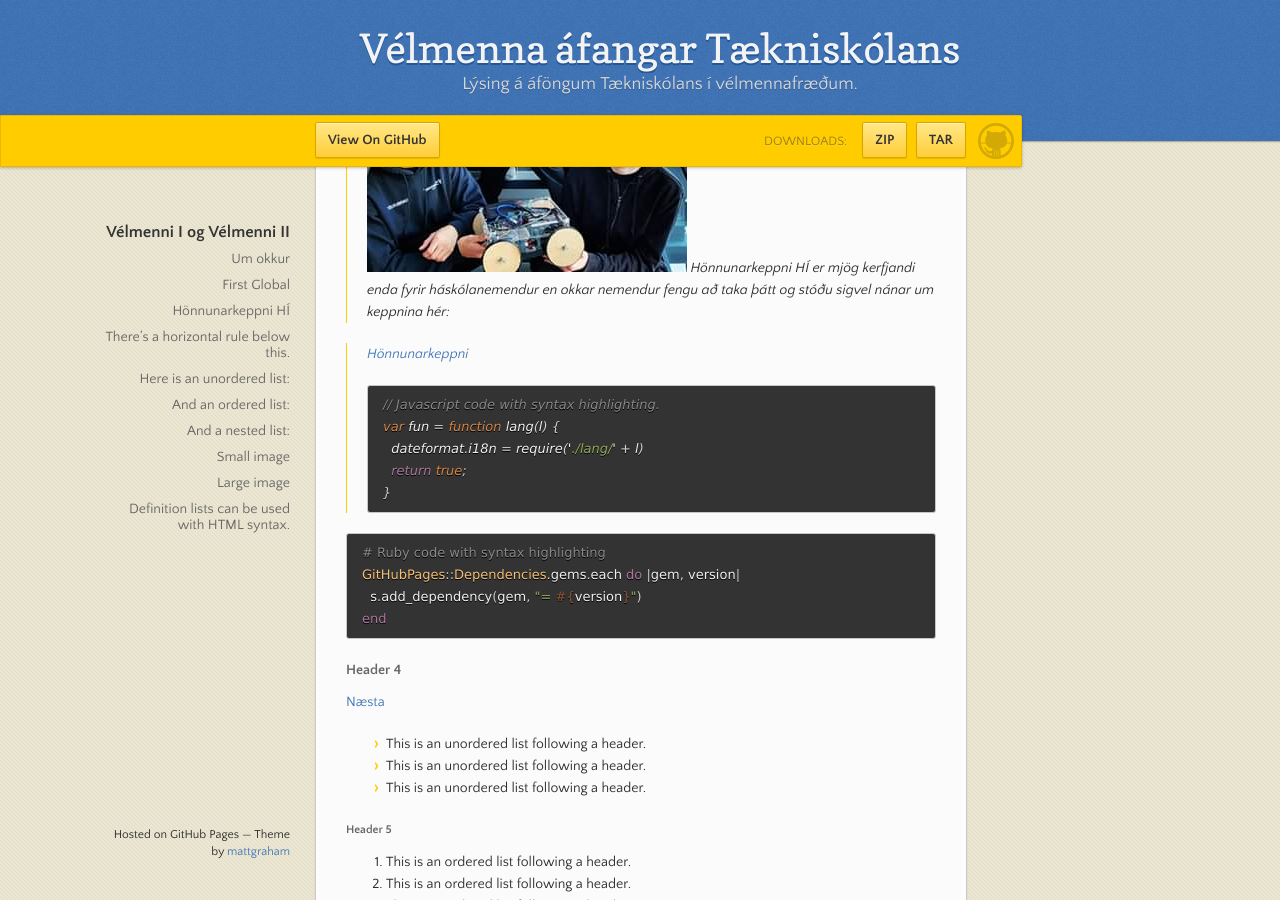
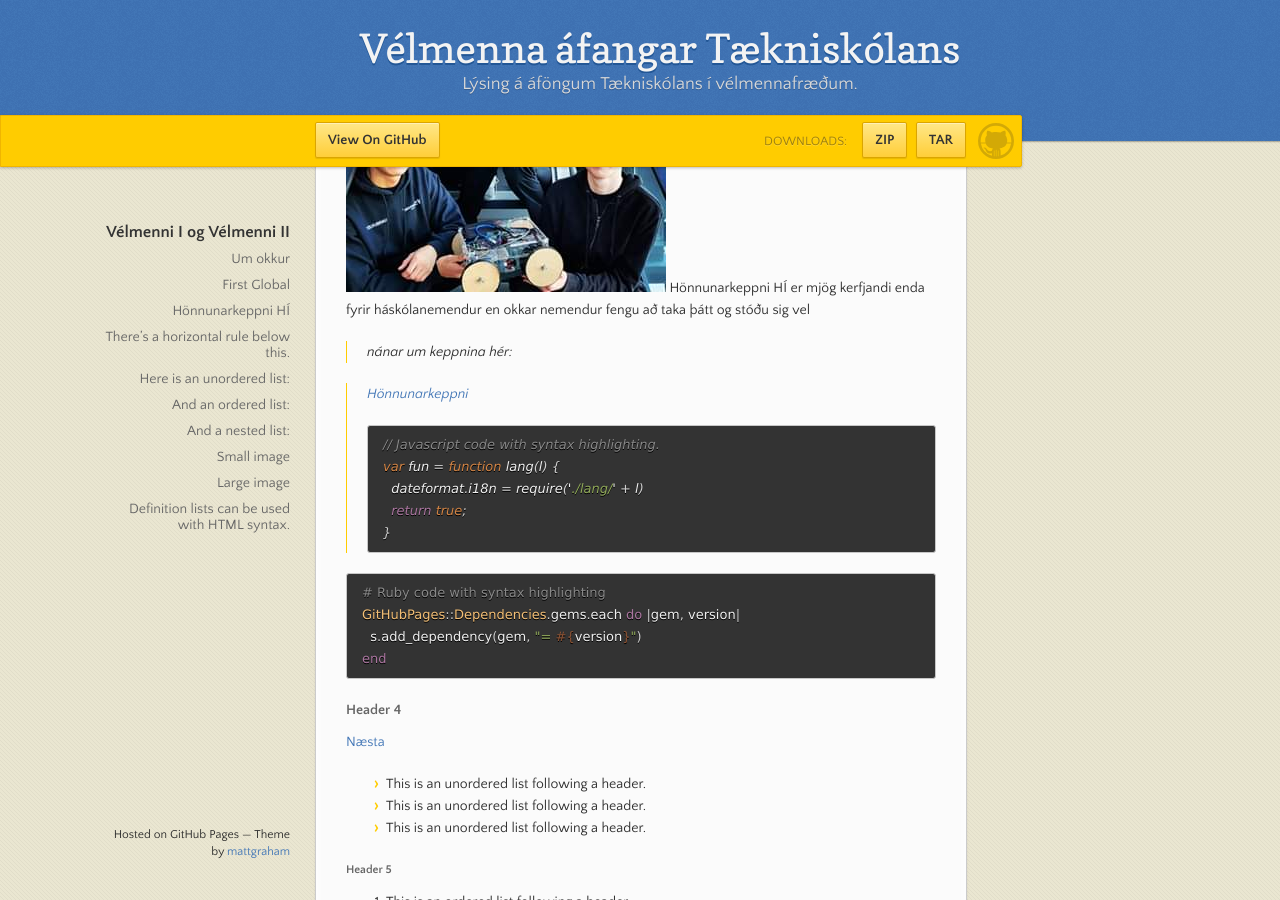
Before and after one commit to eirben/eirben.github.io, a Jekyll site: the page built from index.md, in a window 1280 px wide and 900 px high, scrolled down 2134 px. Built offline with Jekyll 4.4.1, drawn with Linux system fonts in a browser that asks for light colours; our own code applies the rules of GitHub Pages for plain Markdown files.

Commit message:
Update index.md

```diff
--- a/index.md
+++ b/index.md
@@ -18,8 +18,10 @@ Nemendur okkar einbeittir og á fullu í keppninni í Whasington, þetta var óm
 
 ### Hönnunarkeppni HÍ
 > Nemendur okkar taka þátt í Hönnunarkeppni HÍ sem er á vegum tækni og verkfræðideildar HÍ
+
 ![First Global keppni](https://eirben.github.io/honnunarkeppni_hi.jpg)
-Hönnunarkeppni HÍ er mjög kerfjandi enda fyrir háskólanemendur en okkar nemendur fengu að taka þátt og stóðu sigvel
+Hönnunarkeppni HÍ er mjög kerfjandi enda fyrir háskólanemendur en okkar nemendur fengu að taka þátt og stóðu sig vel
+
 > nánar um keppnina hér:
 
 > [Hönnunarkeppni](https://www.facebook.com/HonnunarkeppniHI/)
```
